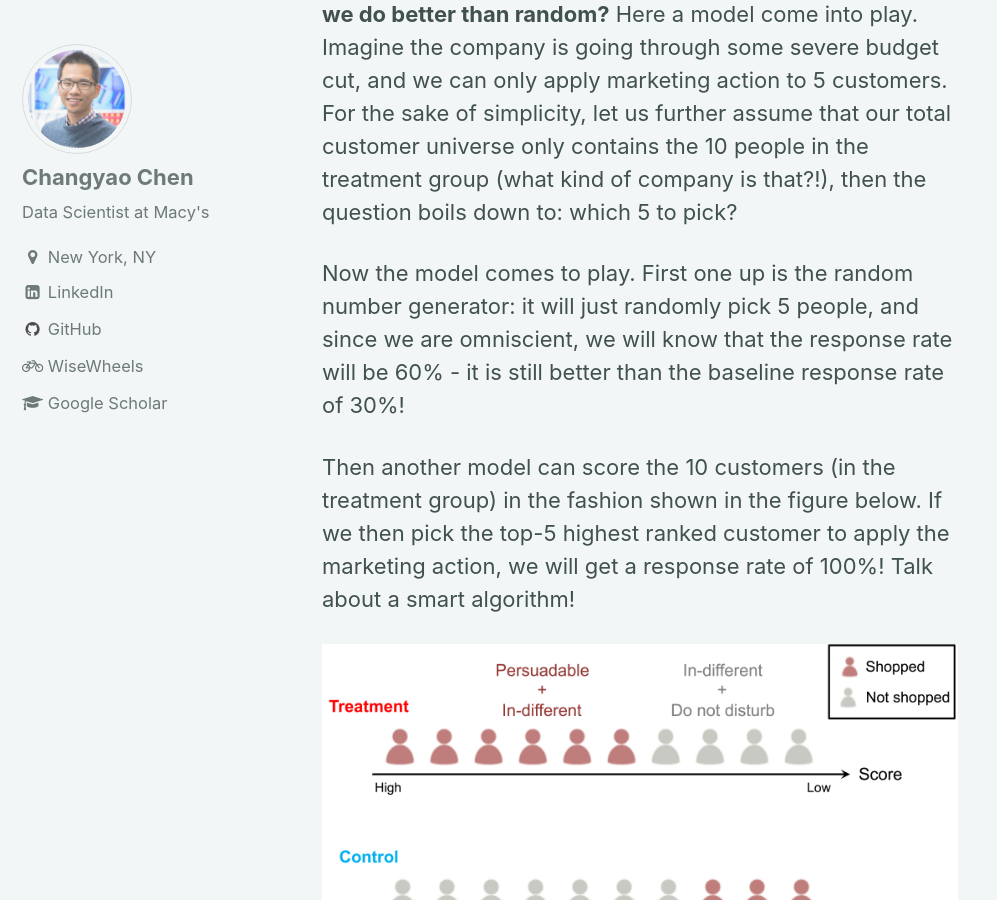
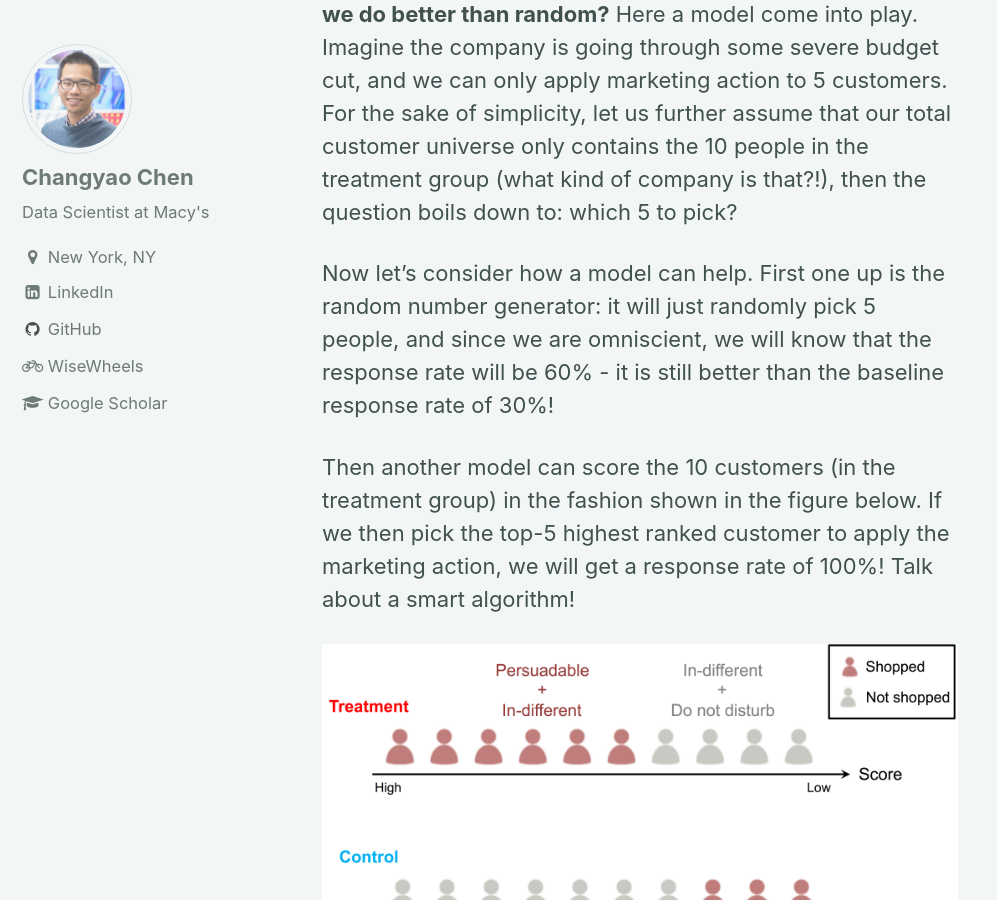
Before and after one commit to changyaochen/changyaochen.github.io, a Jekyll site: the page built from _posts/2018-04-22-the-fundamental-problem-of-causal-inference-part-1.md, in a window 1280 px wide and 900 px high, scrolled down 7216 px. Shown: the whole window, without its empty margins (0-997 px from the left). Built offline with Jekyll 4.4.1, drawn with Linux system fonts in a browser that asks for light colours; comment, search, counter and statistics services are not loaded.

Commit message:
fix typo

```diff
--- a/_posts/2018-04-22-the-fundamental-problem-of-causal-inference-part-1.md
+++ b/_posts/2018-04-22-the-fundamental-problem-of-causal-inference-part-1.md
@@ -72,7 +72,7 @@ As we can see, both treatment and control groups consist of 10 people. Out of th
 
 So far we don't need any model, not even the black-box one. The random assignment gives us a 30% lift. However, **can we do better than random?** Here a model come into play. Imagine the company is going through some severe budget cut, and we can only apply marketing action to 5 customers. For the sake of simplicity, let us further assume that our total customer universe only contains the 10 people in the treatment group (what kind of company is that?!), then the question boils down to: which 5 to pick?
 
-Now the model comes to play. First one up is the random number generator: it will just randomly pick 5 people, and since we are omniscient, we will know that the response rate will be 60% - it is still better than the baseline response rate of 30%!
+Now let's consider how a model can help. First one up is the random number generator: it will just randomly pick 5 people, and since we are omniscient, we will know that the response rate will be 60% - it is still better than the baseline response rate of 30%!
 
 Then another model can score the 10 customers (in the treatment group) in the fashion shown in the figure below. If we then pick the top-5 highest ranked customer to apply the marketing action, we will get a response rate of 100%! Talk about a smart algorithm!
 
```
